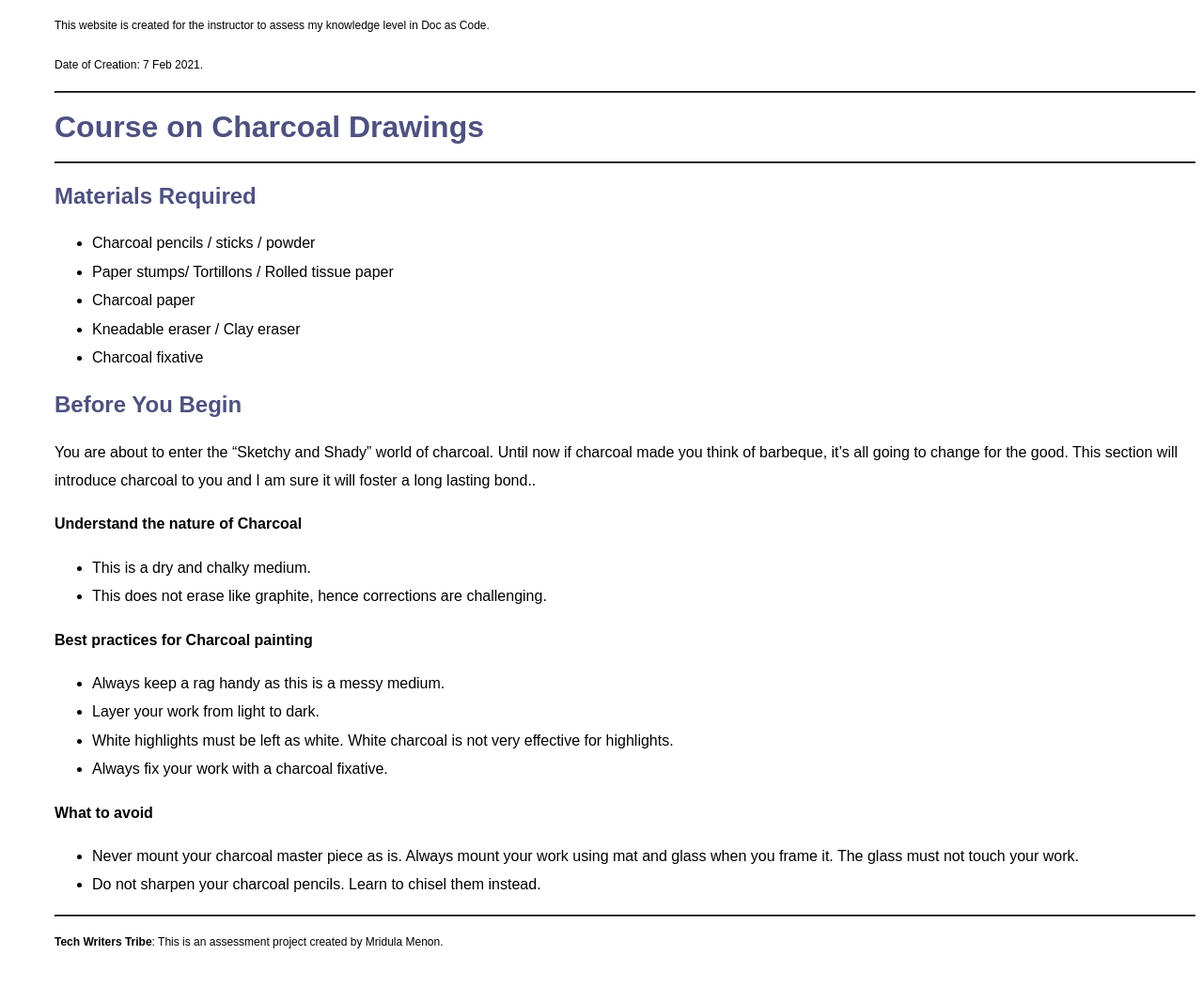
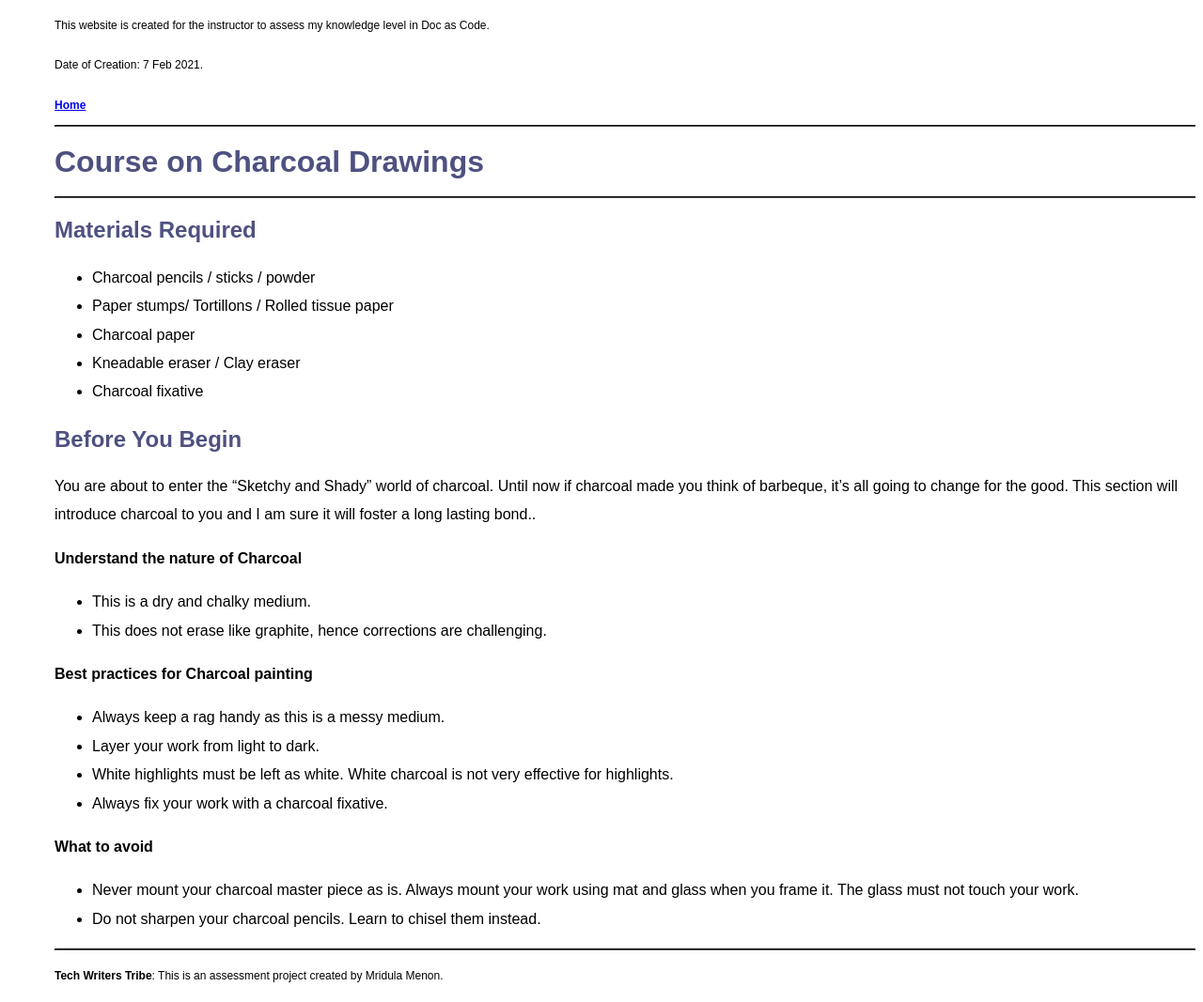
Before and after one commit to mridula-techwriter/twt-exam, a Jekyll site: the page built from Topics/Charcoal.md, in a window 1280 px wide. Shown: the whole page at 94% size. Built offline with Jekyll 4.4.1, drawn with Linux system fonts in a browser that asks for light colours; before the commit the page ends 1030 px from its top, so only the background shows below that.

Commit message:
Update Exam_Template_SubTopics.html

```diff
--- a/_layouts/Exam_Template_SubTopics.html
+++ b/_layouts/Exam_Template_SubTopics.html
@@ -2,12 +2,8 @@
 <html lang="en">
 
 <head>
-
 <title>{{ page.title }}</title>
 <link rel="stylesheet" type="text/css" href="./../assets/css/style.css">
-
-
-
 </head>
 
 <body>
@@ -15,6 +11,7 @@
 <header>
 <p>This website is created for the instructor to assess my knowledge level in Doc as Code. </p>
 <p>Date of Creation: {{site.date}}. </p>
+<b><a href = "https://mridula-techwriter.github.io/twt-exam/">Home</a></b>
 <hr/>
 </header>
 
```
